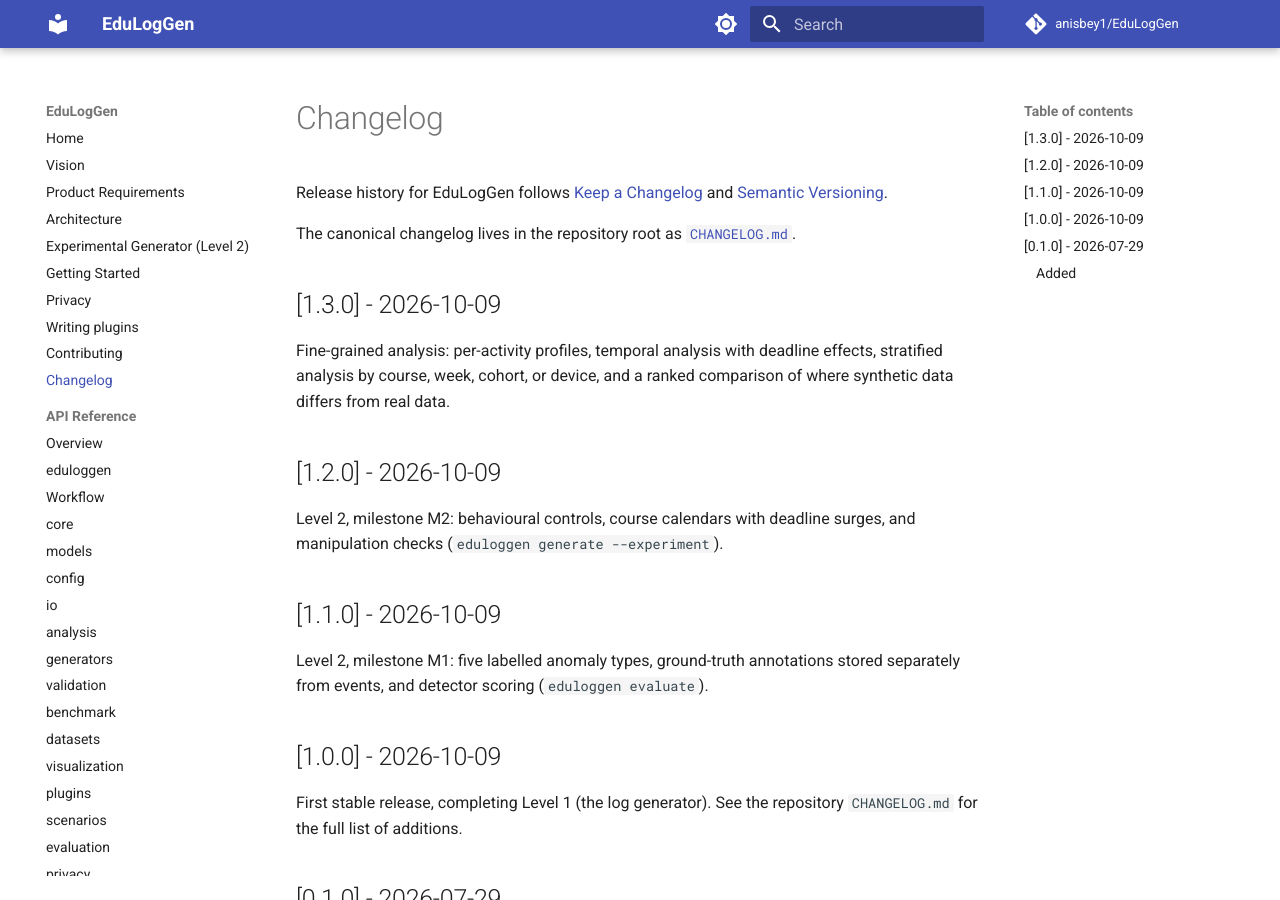
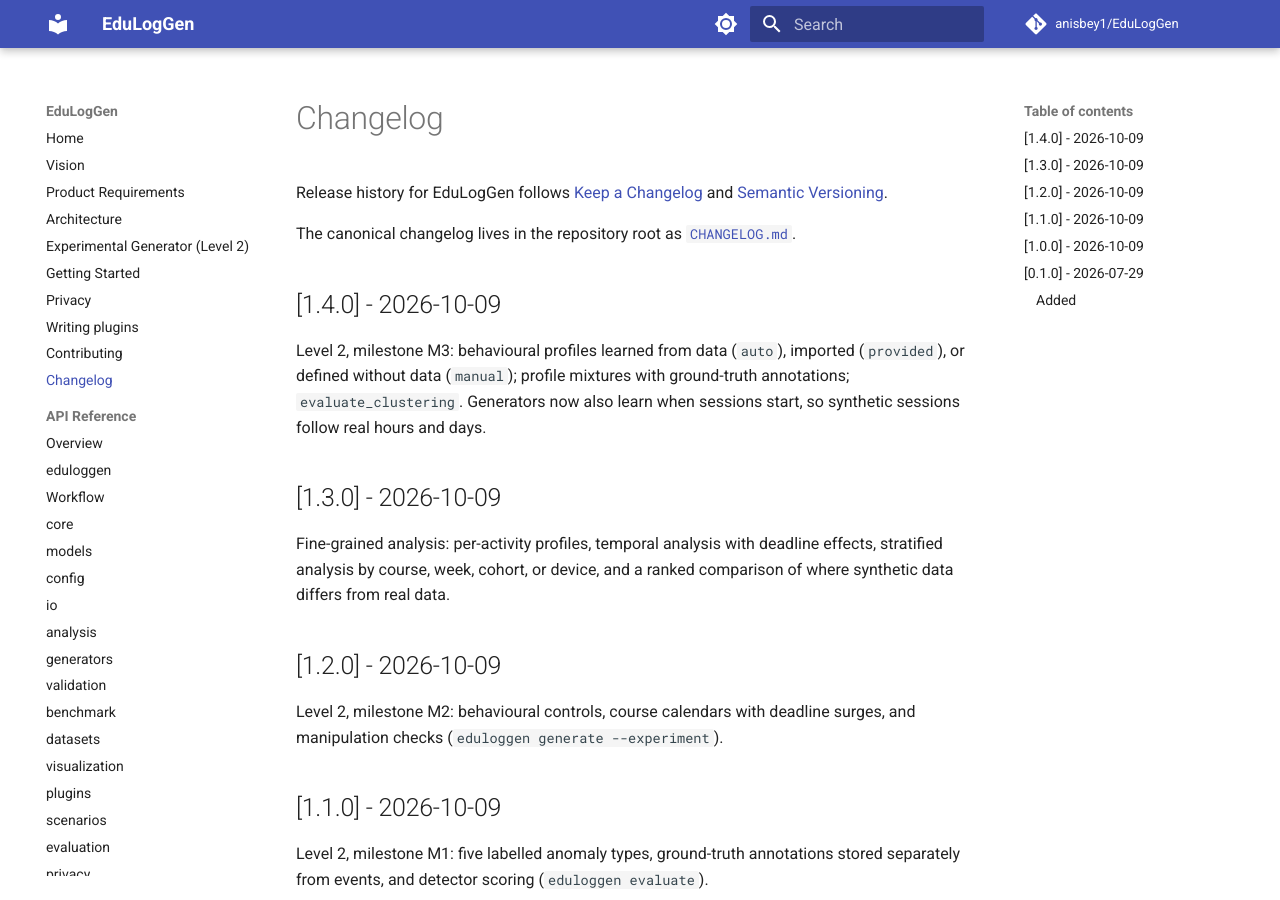
Before and after one commit to anisbey1/EduLogGen, an MkDocs documentation site: the page built from docs/changelog.md, in a window 1280 px wide and 900 px high. Built offline with MkDocs 1.6.1 and Material for MkDocs 9.7.7, drawn with Linux system fonts in a browser that asks for light colours; comment, search, counter and statistics services are not loaded.

Commit message:
release: 1.4.0
Level 2, milestone M3: behavioural profiles (auto, provided, manual),
profile mixtures with ground-truth annotations, and evaluate_clustering.
Generators also learn when sessions start.

```diff
--- a/docs/changelog.md
+++ b/docs/changelog.md
@@ -6,6 +6,13 @@ Release history for EduLogGen follows
 
 The canonical changelog lives in the repository root as
 [`CHANGELOG.md`](https://github.com/anisbey1/EduLogGen/blob/main/CHANGELOG.md).
+
+## [1.4.0] - 2026-10-09
+
+Level 2, milestone M3: behavioural profiles learned from data (`auto`),
+imported (`provided`), or defined without data (`manual`); profile mixtures
+with ground-truth annotations; `evaluate_clustering`. Generators now also
+learn when sessions start, so synthetic sessions follow real hours and days.
 
 ## [1.3.0] - 2026-10-09
 
--- a/src/eduloggen/__version__.py
+++ b/src/eduloggen/__version__.py
@@ -6,4 +6,4 @@ Hatchling reads ``__version__`` from this file for builds and metadata.
 
 from __future__ import annotations
 
-__version__ = "1.3.0"
+__version__ = "1.4.0"
```
Also changed, not shown: CHANGELOG.md (+7 -1 lines), README.md (+3 -3 lines), 1 other file.
